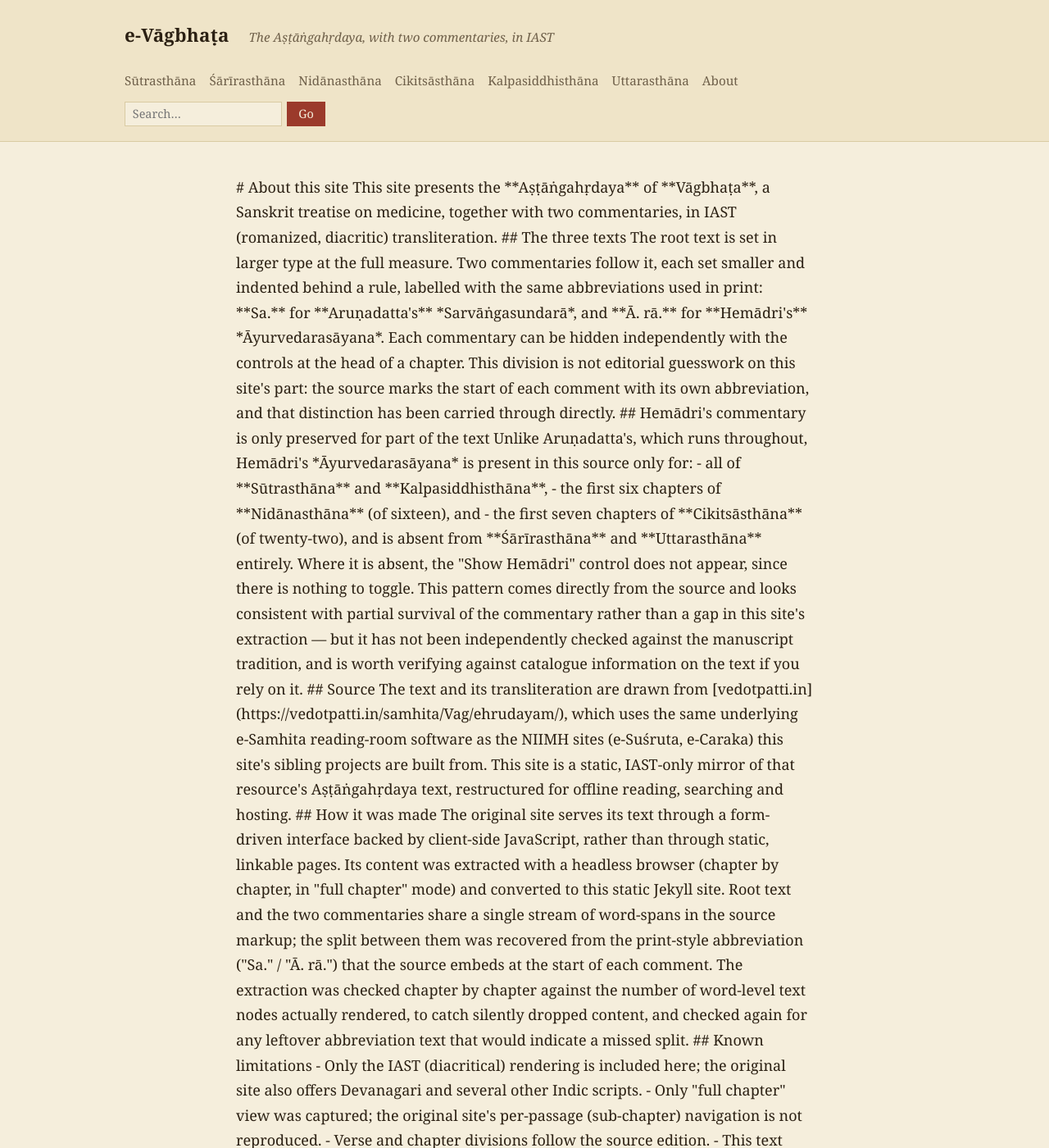
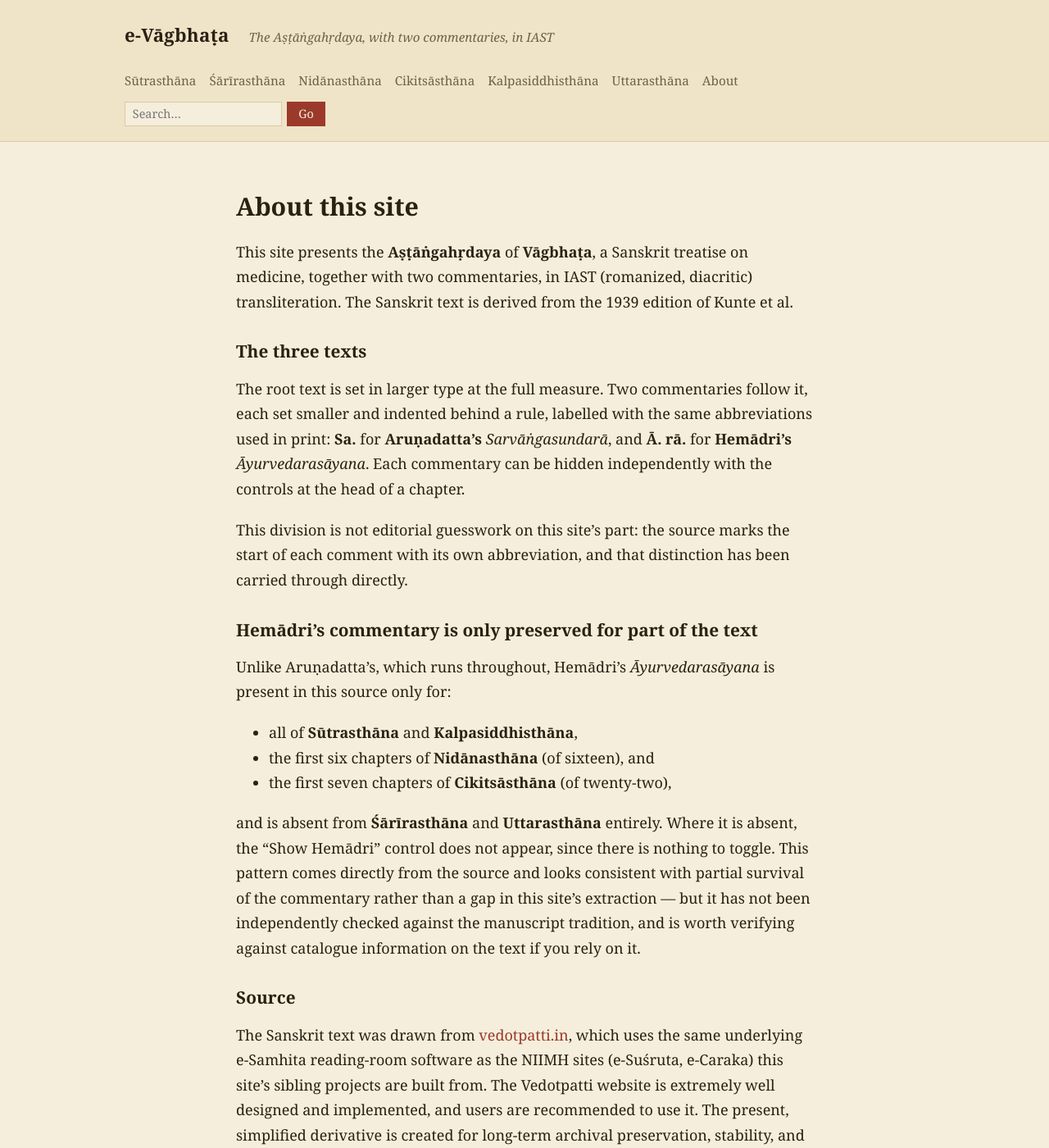
Before and after one commit to sushrutaproject/eHrdaya, a Jekyll site: the page built from about.md, in a window 1280 px wide and 1400 px high. Shown: the whole window at 82% size. Built offline with Jekyll 4.4.1, drawn with Linux system fonts in a browser that asks for light colours; some web fonts are replaced; some of the changed text lies outside the part shown.

Commit message:
Update about.md; switch on markdown

```diff
--- a/about.md
+++ b/about.md
@@ -3,13 +3,14 @@ layout: default
 title: About
 permalink: /about/
 ---
-<div class="prose">
+<div class="prose" markdown="1">
 
 # About this site
 
 This site presents the **Aṣṭāṅgahṛdaya** of **Vāgbhaṭa**, a Sanskrit
 treatise on medicine, together with two commentaries, in IAST (romanized,
-diacritic) transliteration.
+diacritic) transliteration.  The Sanskrit text is derived from the
+1939 edition of Kunte et al.
 
 ## The three texts
 
@@ -43,28 +44,14 @@ catalogue information on the text if you rely on it.
 
 ## Source
 
-The text and its transliteration are drawn from
+The Sanskrit text was drawn from
 [vedotpatti.in](https://vedotpatti.in/samhita/Vag/ehrudayam/), which uses
 the same underlying e-Samhita reading-room software as the NIIMH sites
-(e-Suśruta, e-Caraka) this site's sibling projects are built from. This
-site is a static, IAST-only mirror of that resource's Aṣṭāṅgahṛdaya text,
-restructured for offline reading, searching and hosting.
+(e-Suśruta, e-Caraka) this site's sibling projects are built from.
+The Vedotpatti website is extremely well designed and implemented, and users are recommended to use it.  The present, simplified derivative is created for long-term archival preservation, stability, and ease of local consultation.
 
-## How it was made
 
-The original site serves its text through a form-driven interface backed
-by client-side JavaScript, rather than through static, linkable pages. Its
-content was extracted with a headless browser (chapter by chapter, in
-"full chapter" mode) and converted to this static Jekyll site. Root text
-and the two commentaries share a single stream of word-spans in the
-source markup; the split between them was recovered from the print-style
-abbreviation ("Sa." / "Ā. rā.") that the source embeds at the start of
-each comment. The extraction was checked chapter by chapter against the
-number of word-level text nodes actually rendered, to catch silently
-dropped content, and checked again for any leftover abbreviation text
-that would indicate a missed split.
-
-## Known limitations
+### Known limitations
 
 - Only the IAST (diacritical) rendering is included here; the original
   site also offers Devanagari and several other Indic scripts.
```
Also changed, not shown: other parts of about.md (+1 -1 lines).
